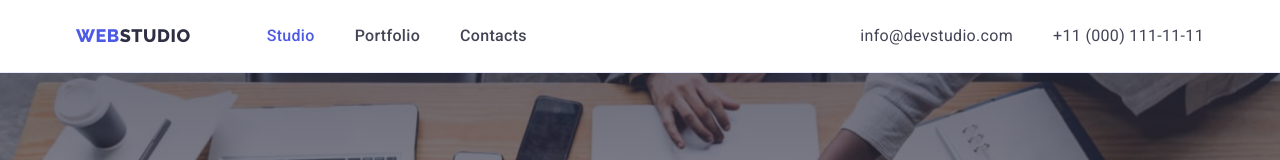
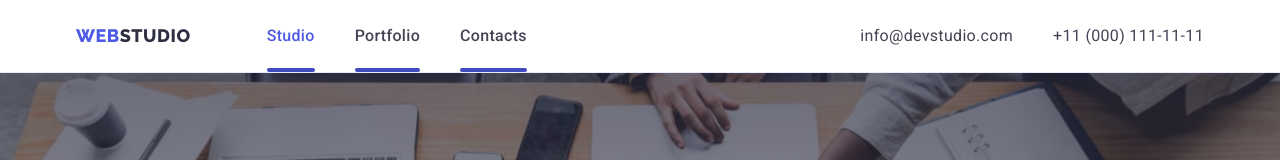
Before and after one commit to alenanovikovashahove0307/goit-markup-hw-05, a plain HTML site: page index.html in a window 1280 px wide. Shown: the top 160 px of the page. Drawn offline with nearby package versions, Linux system fonts and the light colour scheme.

```diff
--- a/css/styles.css
+++ b/css/styles.css
@@ -132,7 +132,7 @@
   background-color: var(--present-btn);
   position: absolute;
   bottom: 0px;
-  opacity: 0;
+  /* opacity: 0; */
   border-radius: 2px;
   transition: opacity 250ms cubic-bezier(0.4, 0, 0.2, 1);
 }
```
